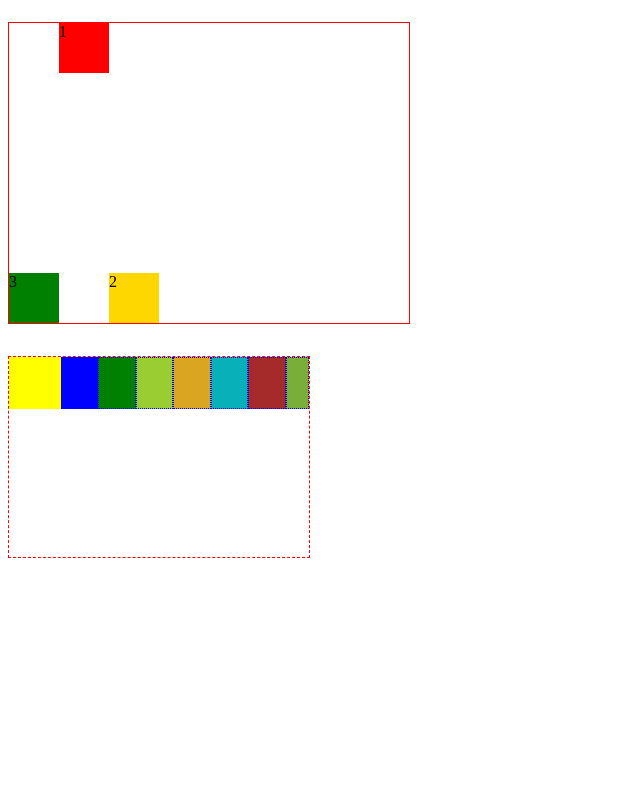
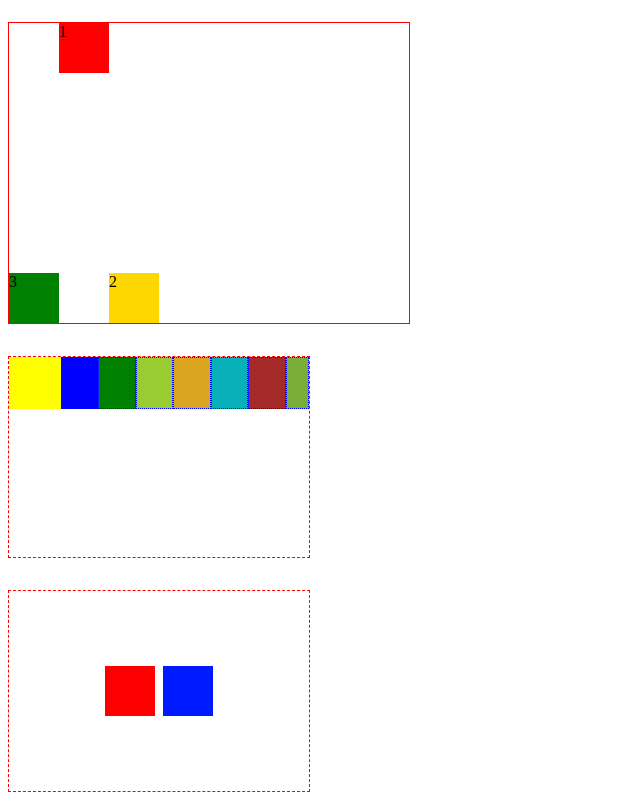
Before and after one commit to georgyogolla/Leon-Programming-Training, a plain HTML site: page flexbox/index.html in a window 1280 px wide. Shown: the part 652-1452 px from the top of the page, without its empty margins (0-640 px from the left). Before the commit the page ends 1218 px from the top, so only its background shows below. Drawn offline with Linux system fonts and the light colour scheme.

Commit message:
centering flex items

```diff
--- a/flexbox/index.html
+++ b/flexbox/index.html
@@ -52,5 +52,10 @@
     <div class="self-8"></div>
     <div class="self-9"></div>
 </section>
+
+<section class="center-flex">
+    <div class="self-one"></div>
+    <div class="self-two"></div>
+</section>
 </body>
 </html>
--- a/flexbox/styles.css
+++ b/flexbox/styles.css
@@ -244,3 +244,25 @@ And when you give 2 values for place-content, the first value will be for align-
     background-color: rgb(121, 174, 57);
     border: 1px dotted blue;
 }
+
+.center-flex{
+    display: flex;
+    justify-content: center;
+    align-items: center;
+    width: 300px;
+    height: 200px;
+    border: 1px dashed red;
+    margin-top: 2rem;
+}
+.self-one{
+    background-color: red;
+    flex-basis: 50px;
+    height: 50px;
+    margin-right: 0.5rem;
+}
+
+.self-two{
+    background-color: rgb(0, 26, 255);
+    flex-basis: 50px;
+    height: 50px;
+}
```
